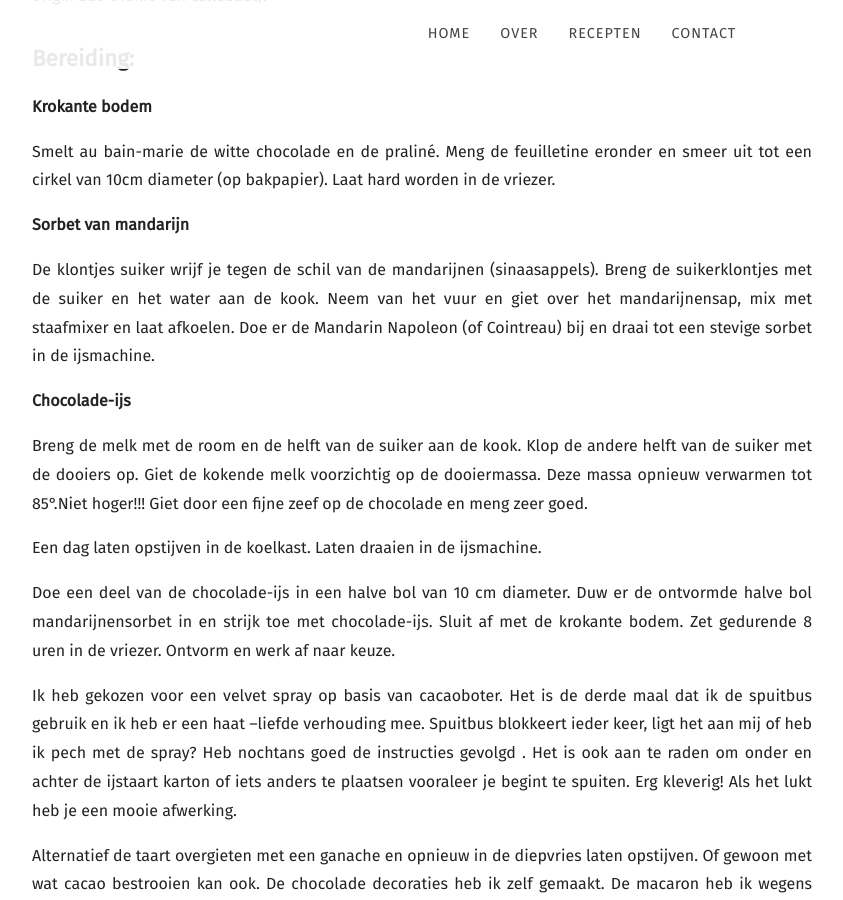
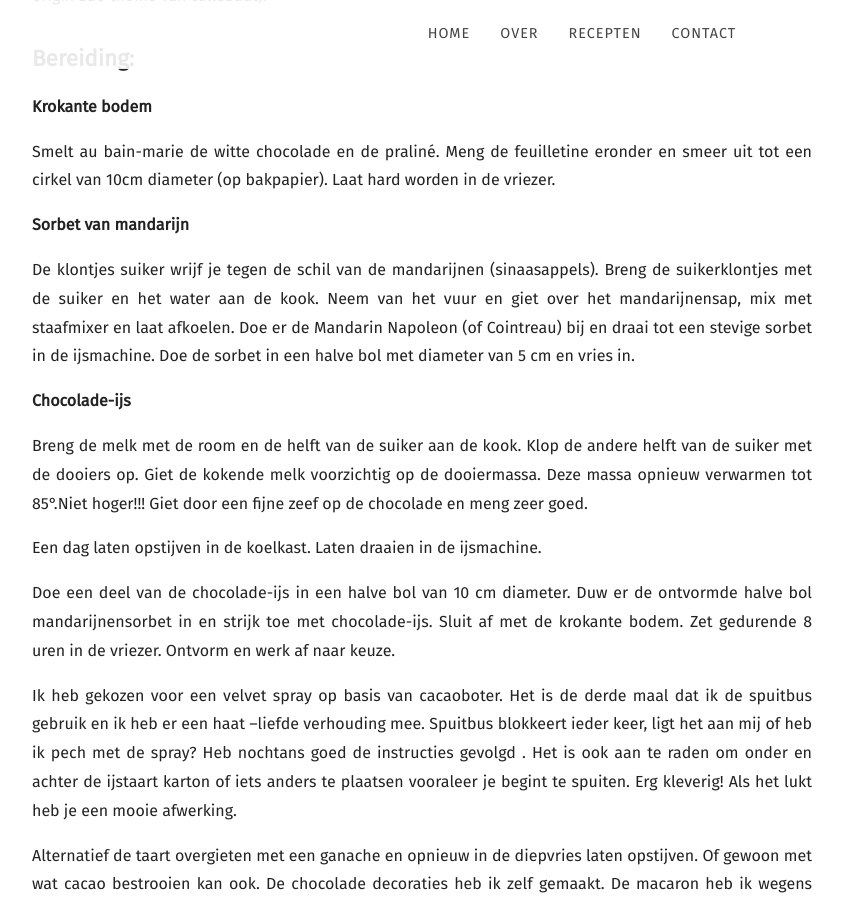
Before and after one commit to fabilicious/fabilicious.github.io, a Jekyll site: the page built from _posts/2018-12-28-Ijsbombe chocolade en mandarijn.md, in a window 1280 px wide and 900 px high, scrolled down 2093 px. Shown: the whole window, without its empty margins (58-901 px from the left). Built offline with Jekyll 4.4.1, drawn with Linux system fonts in a browser that asks for light colours; nearby versions of some CDN libraries; some web fonts are replaced.

Commit message:
é aanpaasingen

```diff
--- a/_posts/2018-12-28-Ijsbombe chocolade en mandarijn.md
+++ b/_posts/2018-12-28-Ijsbombe chocolade en mandarijn.md
@@ -54,7 +54,7 @@ Laat hard worden in de vriezer.
 De klontjes suiker wrijf je tegen de schil van de mandarijnen (sinaasappels).
 Breng de suikerklontjes met de suiker en het water aan de kook.
 Neem van het vuur en giet over het mandarijnensap, mix met staafmixer en laat afkoelen.
-Doe er de Mandarin Napoleon (of Cointreau) bij en draai tot een stevige sorbet in de ijsmachine.
+Doe er de Mandarin Napoleon (of Cointreau) bij en draai tot een stevige sorbet in de ijsmachine. Doe de sorbet in een halve bol met diameter van 5 cm en vries in.
 
 **Chocolade-ijs**
 
```
Also changed, not shown: _posts/2018-12-2-dikke_speculaas.md (+1 -1 lines).
